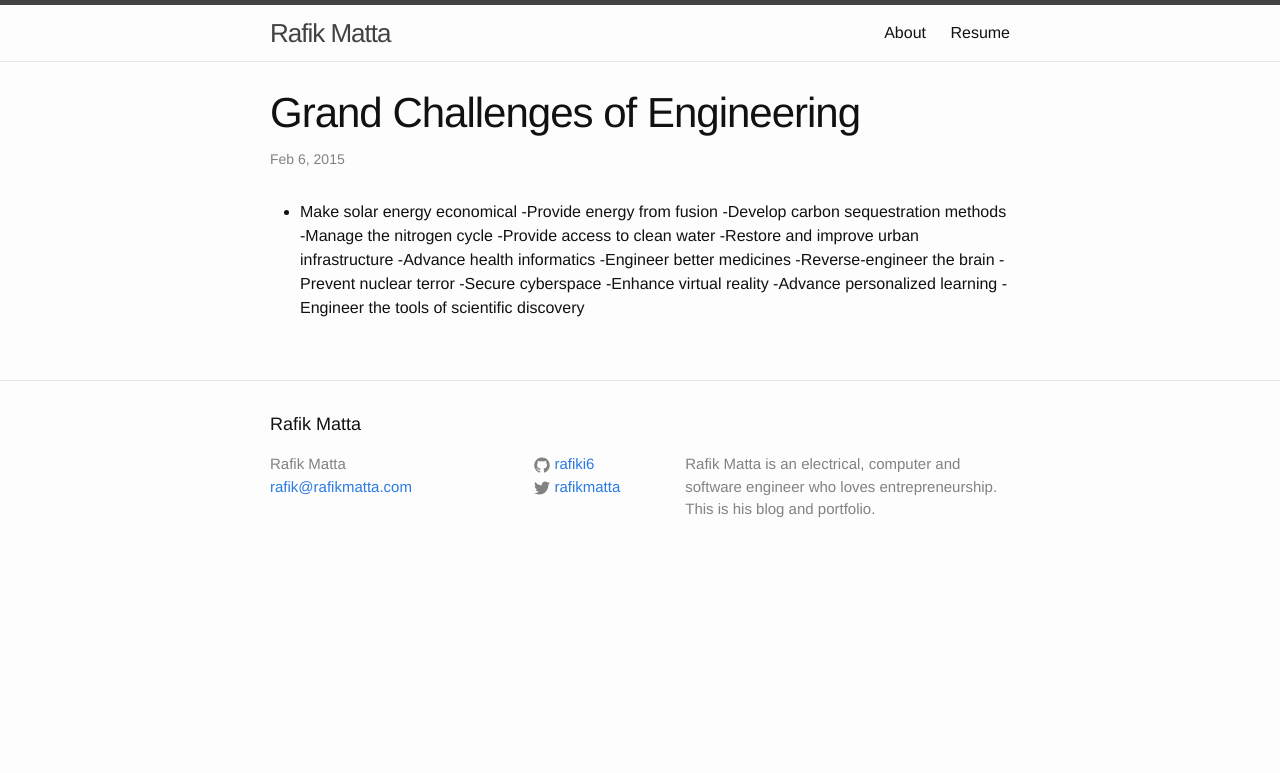
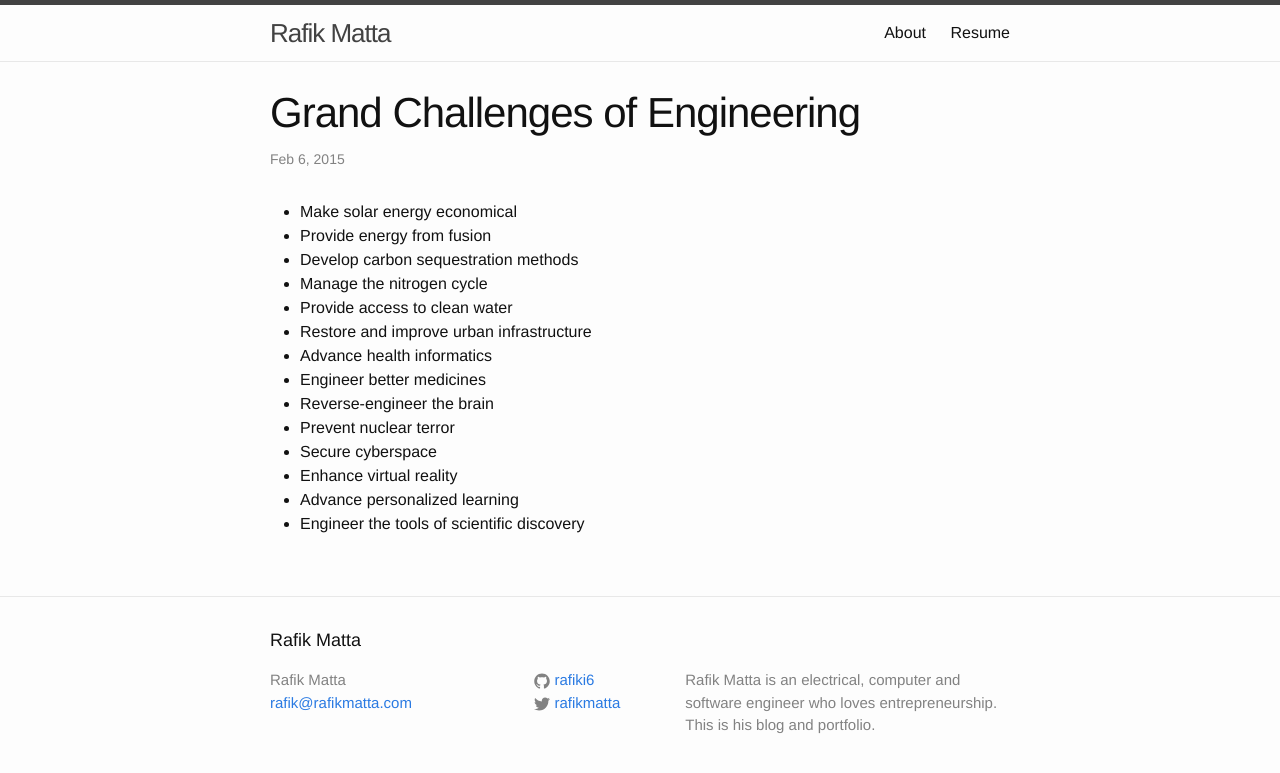
Before and after one commit to rafikmatta/rafikmatta.github.io, a Jekyll site: the page built from _posts/2015-02-16-grand-challenges.markdown, in a window 1280 px wide. Shown: the top 773 px of the page. Built offline with Jekyll 4.4.1, drawn with Linux system fonts in a browser that asks for light colours.

```diff
--- a/_posts/2015-02-16-grand-challenges.markdown
+++ b/_posts/2015-02-16-grand-challenges.markdown
@@ -5,17 +5,17 @@ date:   2015-02-06 10:32:03
 categories: info
 ---
 
-- Make solar energy economical
--Provide energy from fusion
--Develop carbon sequestration methods
--Manage the nitrogen cycle
--Provide access to clean water
--Restore and improve urban infrastructure
--Advance health informatics
--Engineer better medicines
--Reverse-engineer the brain
--Prevent nuclear terror
--Secure cyberspace
--Enhance virtual reality
--Advance personalized learning
--Engineer the tools of scientific discovery
+* Make solar energy economical
+* Provide energy from fusion
+* Develop carbon sequestration methods
+* Manage the nitrogen cycle
+* Provide access to clean water
+* Restore and improve urban infrastructure
+* Advance health informatics
+* Engineer better medicines
+* Reverse-engineer the brain
+* Prevent nuclear terror
+* Secure cyberspace
+* Enhance virtual reality
+* Advance personalized learning
+* Engineer the tools of scientific discovery
```
